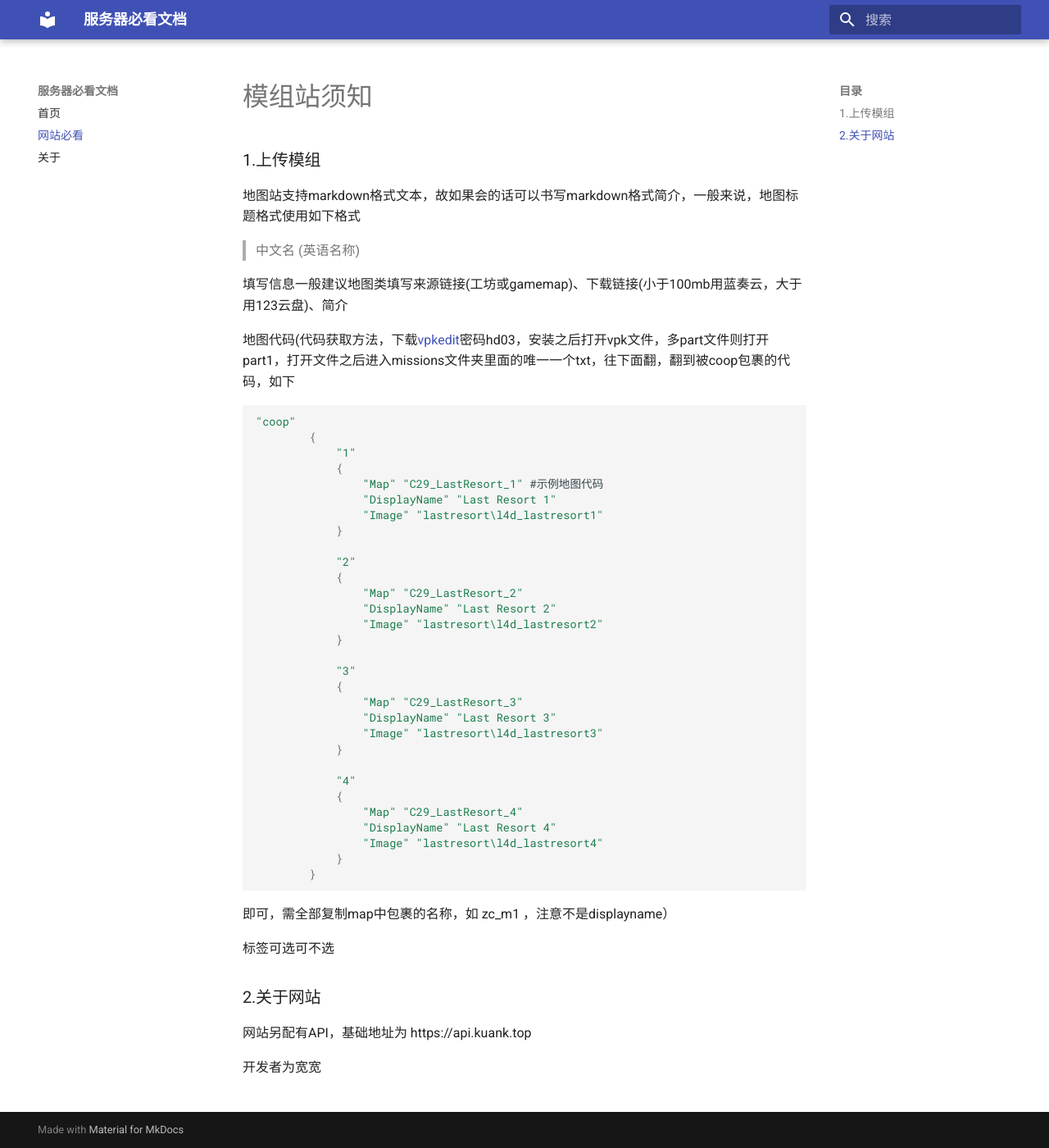
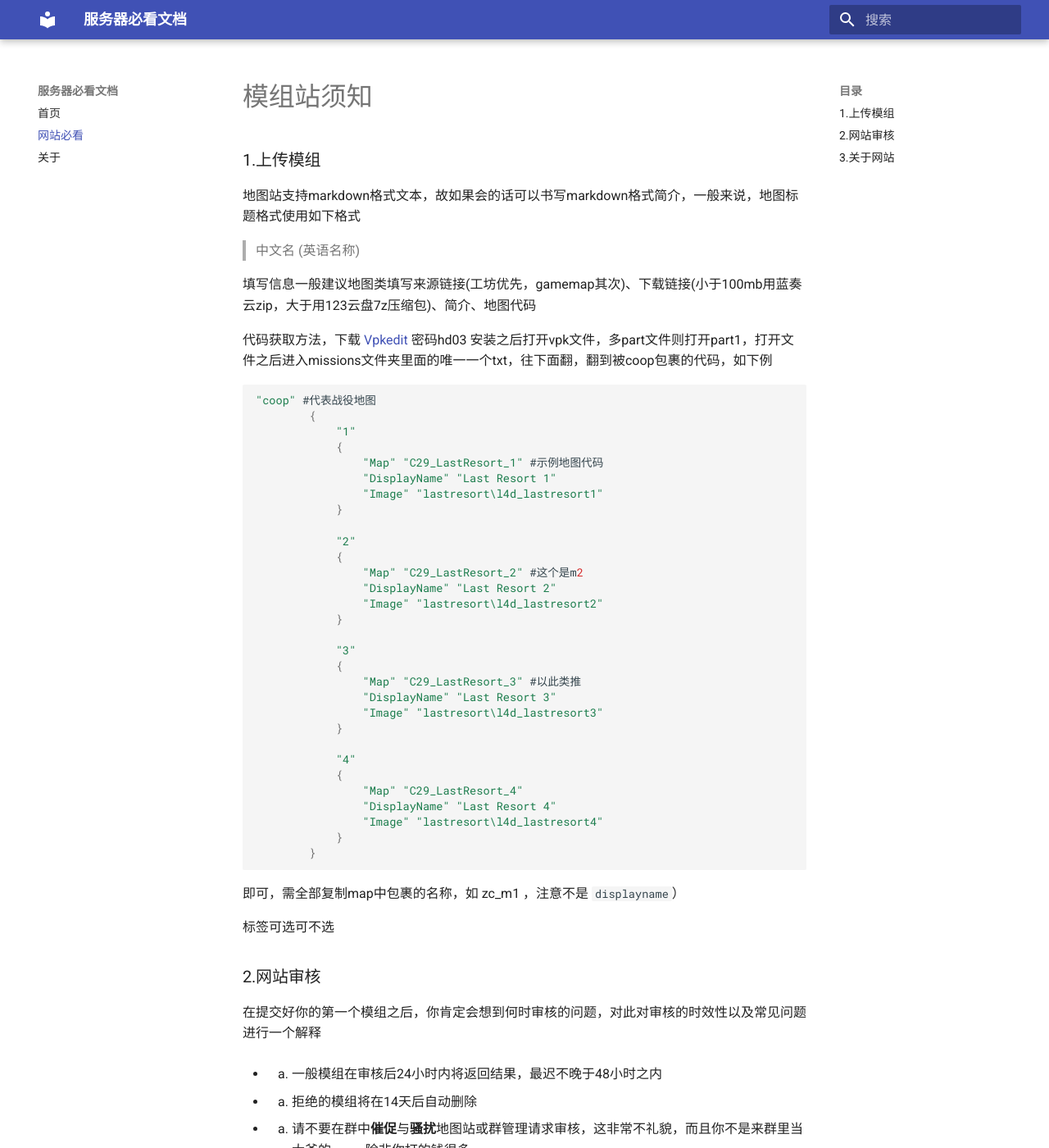
Before and after one commit to kuankqaq/kuank-docs, an MkDocs documentation site: the page built from docs/website.md, in a window 1280 px wide and 1400 px high. Shown: the whole window at 82% size. Built offline with MkDocs 1.6.1 and Material for MkDocs 9.7.7, drawn with Linux system fonts in a browser that asks for light colours; some of the changed text lies outside the part shown.

Commit message:
更新一波

````diff
--- a/docs/website.md
+++ b/docs/website.md
@@ -6,12 +6,13 @@
 
 > 中文名 (英语名称)
 
-填写信息一般建议地图类填写来源链接(工坊或gamemap)、下载链接(小于100mb用蓝奏云，大于用123云盘)、简介
+填写信息一般建议地图类填写来源链接(工坊优先，gamemap其次)、下载链接(小于100mb用蓝奏云zip，大于用123云盘7z压缩包)、简介、地图代码
 
-地图代码(代码获取方法，下载[vpkedit](https://wwbou.lanzouq.com/iswdA3jsoaxi)密码hd03，安装之后打开vpk文件，多part文件则打开part1，打开文件之后进入missions文件夹里面的唯一一个txt，往下面翻，翻到被coop包裹的代码，如下
+代码获取方法，下载 [Vpkedit](https://wwbou.lanzouq.com/iswdA3jsoaxi) 密码hd03
+安装之后打开vpk文件，多part文件则打开part1，打开文件之后进入missions文件夹里面的唯一一个txt，往下面翻，翻到被coop包裹的代码，如下例
 
 ```json
-"coop"
+"coop" #代表战役地图
 		{
 			"1"
 			{
@@ -22,14 +23,14 @@
 
 			"2"
 			{
-				"Map" "C29_LastResort_2"
+				"Map" "C29_LastResort_2" #这个是m2
 				"DisplayName" "Last Resort 2"
 				"Image" "lastresort\l4d_lastresort2"
 			}
 
 			"3"
 			{
-				"Map" "C29_LastResort_3"
+				"Map" "C29_LastResort_3" #以此类推
 				"DisplayName" "Last Resort 3"
 				"Image" "lastresort\l4d_lastresort3"
 			}
@@ -46,12 +47,21 @@
 
 
 
-即可，需全部复制map中包裹的名称，如 zc_m1 ，注意不是displayname）
+即可，需全部复制map中包裹的名称，如 zc_m1 ，注意不是 `displayname`）
 
 标签可选可不选
 
-### 2.关于网站
+### 2.网站审核
+在提交好你的第一个模组之后，你肯定会想到何时审核的问题，对此对审核的时效性以及常见问题进行一个解释
+
+- 1. 一般模组在审核后24小时内将返回结果，最迟不晚于48小时之内
+- 2. 拒绝的模组将在14天后自动删除
+- 3. 请不要在群中**催促**与**骚扰**地图站或群管理请求审核，这非常不礼貌，而且你不是来群里当大爷的 ~~，除非你打的钱很多~~
+- 4. 请在提交之前**务必**在地图站中寻找是否有相同的地图，如果你想更新地图，请联系地图站管理
+
+
+### 3.关于网站
 
 网站另配有API，基础地址为 https://api.kuank.top
-
+欲想获取详细文档，还请私信开发者
 开发者为宽宽
````
Also changed, not shown: docs/about.md (+14 -9 lines), docs/index.md (+4 -3 lines), docs/robot.md (added, +2 -0 lines).
